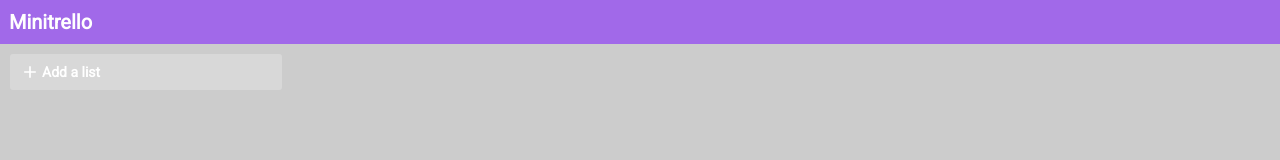
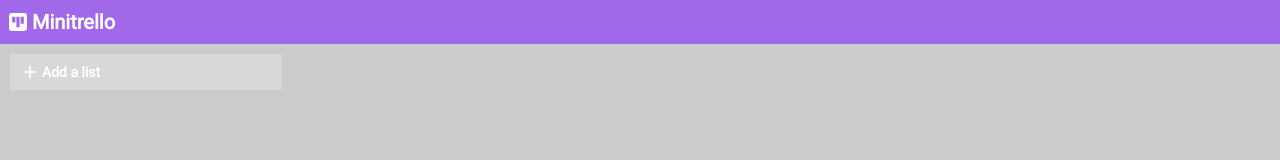
Before and after one commit to grech-ca/minitrello, a React (Create React App) app: page / in a window 1280 px wide. Shown: the top 160 px of the page. Built offline with nearby package versions, Linux system fonts and the light colour scheme.

Commit message:
Add logo icon

```diff
--- a/src/components/layout/Header/Header.tsx
+++ b/src/components/layout/Header/Header.tsx
@@ -1,11 +1,14 @@
 import { FC } from 'react';
 
-import { StyledHeader, Logo } from './styles';
+import { StyledHeader, Logo, LogoIcon } from './styles';
 
 export const Header: FC = () => {
   return (
     <StyledHeader>
-      <Logo>Minitrello</Logo>
+      <Logo>
+        <LogoIcon />
+        Minitrello
+      </Logo>
     </StyledHeader>
   );
 };
--- a/src/components/layout/Header/styles.ts
+++ b/src/components/layout/Header/styles.ts
@@ -1,4 +1,5 @@
 import styled from '@emotion/styled';
+import { MdLeaderboard } from 'react-icons/md';
 
 export const StyledHeader = styled.header(({ theme }) => ({
   height: 44,
@@ -15,3 +16,13 @@ export const Logo = styled.div(({ theme }) => ({
   color: theme.colors.white,
   fontSize: 20,
 }));
+
+export const LogoIcon = styled(MdLeaderboard)(({ theme }) => ({
+  transform: 'rotate(180deg)',
+  padding: 2,
+  borderRadius: theme.rounding.sm,
+  background: theme.colors.white,
+  color: theme.colors.primary,
+  marginRight: 5,
+  fontSize: 18,
+}));
```
